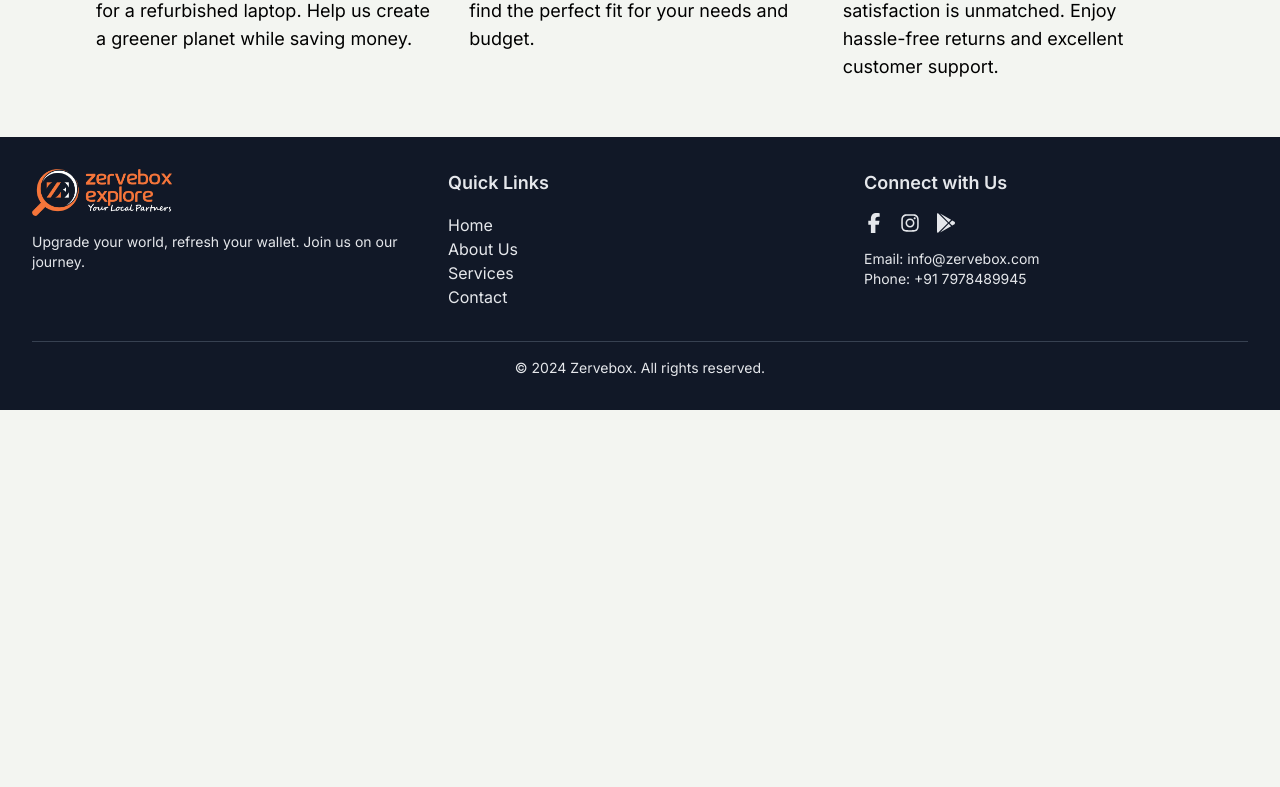
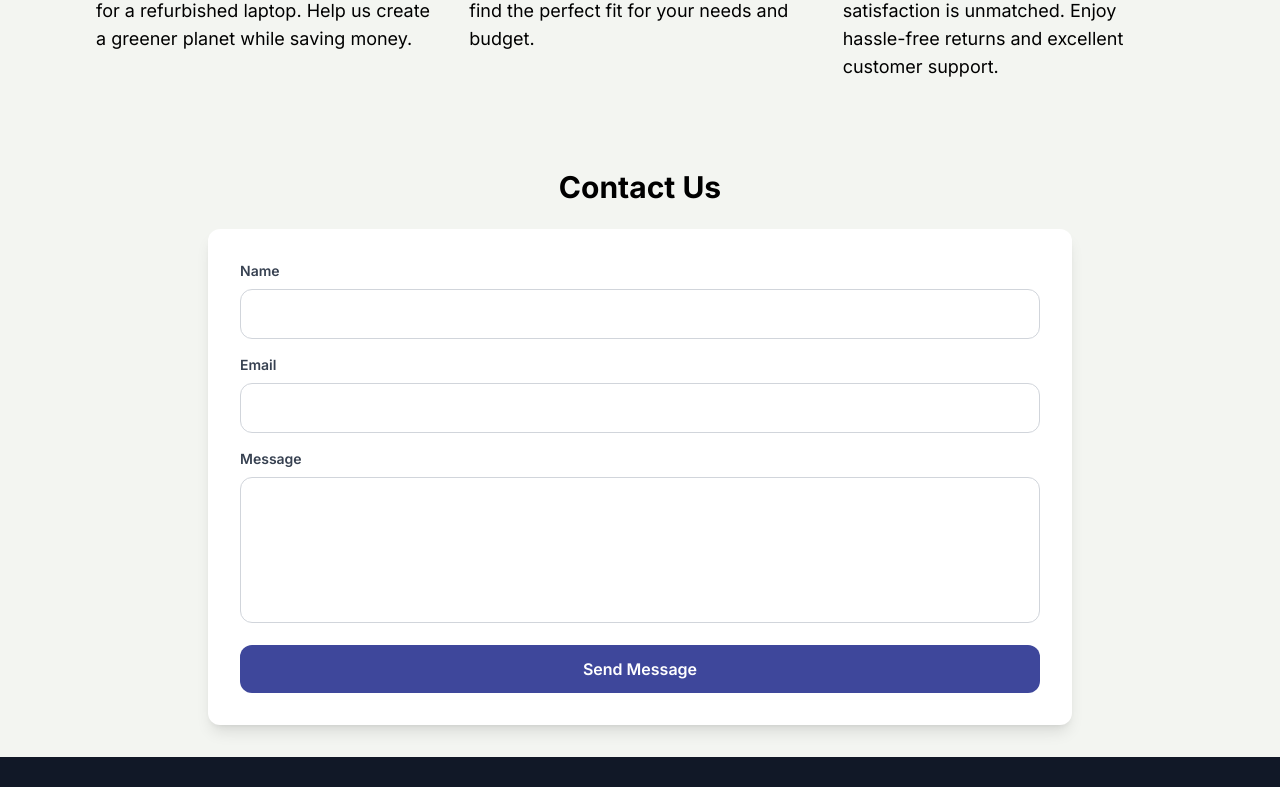
Before and after one commit to ranaayushman/zervebox, a Next.js app: page / in a window 1280 px wide. Shown: the part 1400-2187 px from the top of the page. Before the commit the page ends 1810 px from the top, so only its background shows below. Built offline with nearby package versions, Linux system fonts and the light colour scheme.

Commit message:
form added

```diff
--- a/app/page.tsx
+++ b/app/page.tsx
@@ -4,6 +4,7 @@ import Hero from './section/Hero';
 import Navbar from './components/Navbar';
 import Main from './section/Big';
 import Footer from './section/Footer';
+import Contact from './section/Form';
 
 
 const Home = () => {
@@ -12,6 +13,7 @@ const Home = () => {
       <Navbar />
       <Hero />
       <Main />
+      <Contact />
       <Footer />
     </div>
   );
--- /dev/null
+++ b/app/section/Form.tsx
@@ -0,0 +1,87 @@
+// components/Contact.tsx
+
+import React, { useState } from "react";
+
+const Contact: React.FC = () => {
+  const [name, setName] = useState("");
+  const [email, setEmail] = useState("");
+  const [message, setMessage] = useState("");
+  const [isSubmitting, setIsSubmitting] = useState(false);
+
+  const handleSubmit = async (event: React.FormEvent) => {
+    event.preventDefault();
+    setIsSubmitting(true);
+
+    // Add your form submission logic here
+
+    setIsSubmitting(false);
+  };
+
+  return (
+    <section className="max-w-4xl mx-auto px-4 py-8">
+      <h2 className="text-3xl font-bold text-center mb-6">Contact Us</h2>
+      <form
+        onSubmit={handleSubmit}
+        className="bg-white p-8 rounded-xl shadow-lg"
+      >
+        <div className="mb-4">
+          <label
+            htmlFor="name"
+            className="block text-gray-700 text-sm font-semibold mb-2"
+          >
+            Name
+          </label>
+          <input
+            id="name"
+            type="text"
+            value={name}
+            onChange={(e) => setName(e.target.value)}
+            className="w-full p-3 border border-gray-300 focus:outline-none rounded-xl focus:border-blue-500"
+            required
+          />
+        </div>
+        <div className="mb-4">
+          <label
+            htmlFor="email"
+            className="block text-gray-700 text-sm font-semibold mb-2"
+          >
+            Email
+          </label>
+          <input
+            id="email"
+            type="email"
+            value={email}
+            onChange={(e) => setEmail(e.target.value)}
+            className="w-full p-3 border border-gray-300 rounded-xl focus:outline-none focus:border-blue-500"
+            required
+          />
+        </div>
+        <div className="mb-4">
+          <label
+            htmlFor="message"
+            className="block text-gray-700 text-sm font-semibold mb-2"
+          >
+            Message
+          </label>
+          <textarea
+            id="message"
+            value={message}
+            onChange={(e) => setMessage(e.target.value)}
+            rows={5}
+            className="w-full p-3 resize-none border border-gray-300 rounded-xl focus:outline-none focus:border-blue-500"
+            required
+          />
+        </div>
+        <button
+          type="submit"
+          disabled={isSubmitting}
+          className="w-full bg-[#3E479B] text-white py-3 px-4 rounded-xl font-semibold hover:bg-blue-600 focus:outline-none focus:ring-2 focus:ring-blue-500 focus:ring-opacity-50"
+        >
+          {isSubmitting ? "Submitting..." : "Send Message"}
+        </button>
+      </form>
+    </section>
+  );
+};
+
+export default Contact;
--- a/package.json
+++ b/package.json
@@ -11,12 +11,14 @@
   "dependencies": {
     "class-variance-authority": "^0.7.0",
     "clsx": "^2.1.1",
+    "emailjs": "^4.0.3",
     "framer-motion": "^11.3.28",
     "lib-utils-ts": "0.0.0-test",
     "lucide-react": "^0.427.0",
     "next": "14.2.5",
     "react": "^18",
     "react-dom": "^18",
+    "react-hook-form": "^7.53.0",
     "react-icons": "^5.3.0",
     "tailwind-merge": "^2.5.2",
     "tailwindcss-animate": "^1.0.7"
```
Also changed, not shown: app/section/Big.tsx (+35 -24 lines), 1 other file (tests, documents, lock files or other folders).
